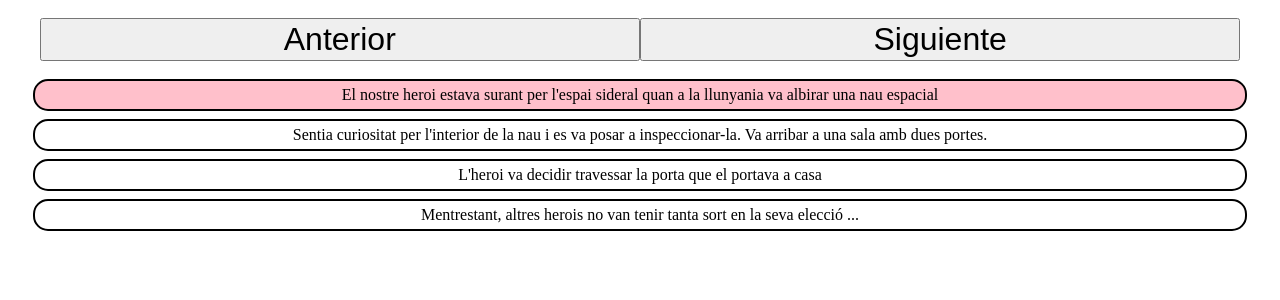
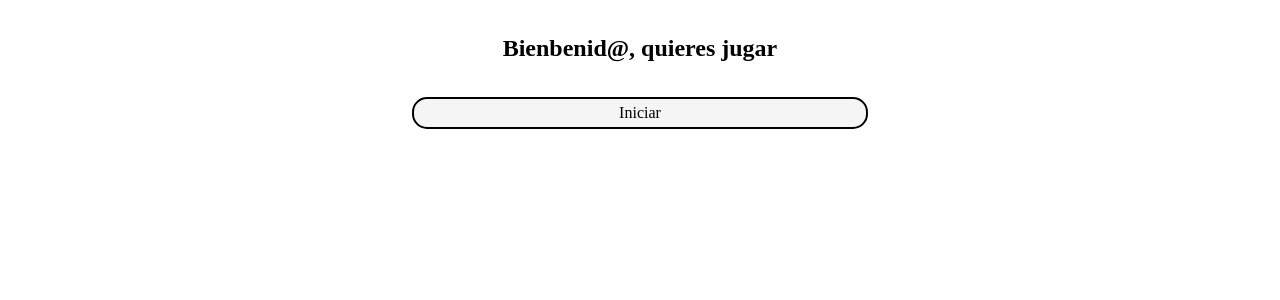
Before and after one commit to psdurbano/Sprint-6.-React-I, a React (Create React App) app: page / in a window 1280 px wide. Shown: the top 300 px of the page. Built offline with nearby package versions, Linux system fonts and the light colour scheme.

Commit message:
Exercice 5

```diff
--- a/public/index.html
+++ b/public/index.html
@@ -24,7 +24,7 @@
       work correctly both with client-side routing and a non-root public URL.
       Learn how to configure a non-root public URL by running `npm run build`.
     -->
-    <title>React App</title>
+    <title>SPRINT 6.Intro React</title>
   </head>
   <body>
     <noscript>You need to enable JavaScript to run this app.</noscript>
--- a/src/components/Escena.js
+++ b/src/components/Escena.js
@@ -2,20 +2,26 @@ import { useState } from "react";
 import React from "react";
 import data from "./data.json";
 import { Box, Boton, Coloredbox, Styledbutton } from "./button.js";
+import { Inicio } from "./inicio";
 
 export default function Text() {
   const [count, setCount] = useState(0);
   const next = () => {
-    if(count <3)
-    setCount(count + 1);
+    if (count < 3) setCount(count + 1);
   };
 
   const previous = () => {
-    if(count > 0)
-    setCount(count - 1);
+    if (count > 0) setCount(count - 1);
   };
 
-  return (
+  const [Page, setPage] = useState(true);
+  const nextPage = () => {
+    setPage(false);
+  };
+
+  return Page === true ? (
+    <Inicio start={setPage}></Inicio>
+  ) : (
     <div>
       <Boton>
         <Styledbutton onClick={previous}>Anterior</Styledbutton>
@@ -23,12 +29,11 @@ export default function Text() {
       </Boton>
       {data.map((frase, i) => {
         console.log(i);
-        return (
-          count === i ? (
-            <Coloredbox key={frase}>{frase}</Coloredbox>
-          ) : (
-            <Box key={frase}>{frase}</Box>
-          ));
+        return count === i ? (
+          <Coloredbox key={frase}>{frase}</Coloredbox>
+        ) : (
+          <Box key={frase}>{frase}</Box>
+        );
       })}
     </div>
   );
--- a/src/components/button.js
+++ b/src/components/button.js
@@ -42,3 +42,28 @@ export const Styledbutton = styled.button`
   font-size: 2em;
   width: 100%;
 `;
+
+export const Iniciot = styled.h2`
+  display: flex;
+  flex-direction: column;
+  justify-content: center;
+  align-items: center;
+  background-color: white;
+  font-size: 0, 5em;
+  margin: 30px auto 30px auto;
+  padding: 5px;
+  width: 35%;
+`;
+export const Iniciob = styled.p`
+  display: flex;
+  flex-direction: column;
+  justify-content: center;
+  align-items: center;
+  background-color: whitesmoke;
+  font-size: 0, 5em;
+  margin: 15px auto 15px auto;
+  padding: 5px;
+  border: 2px solid black;
+  border-radius: 15px;
+  width: 35%;
+`;
--- /dev/null
+++ b/src/components/inicio.js
@@ -0,0 +1,11 @@
+import React from "react";
+import {Styledbutton, Iniciot, Iniciob} from "./button";
+
+export const Inicio = ({start}) => {
+
+  return(
+  <div>
+    <Iniciot>Bienbenid@, quieres jugar</Iniciot>
+    <Iniciob onClick={start}>Iniciar</Iniciob>
+  </div>);
+};
```
